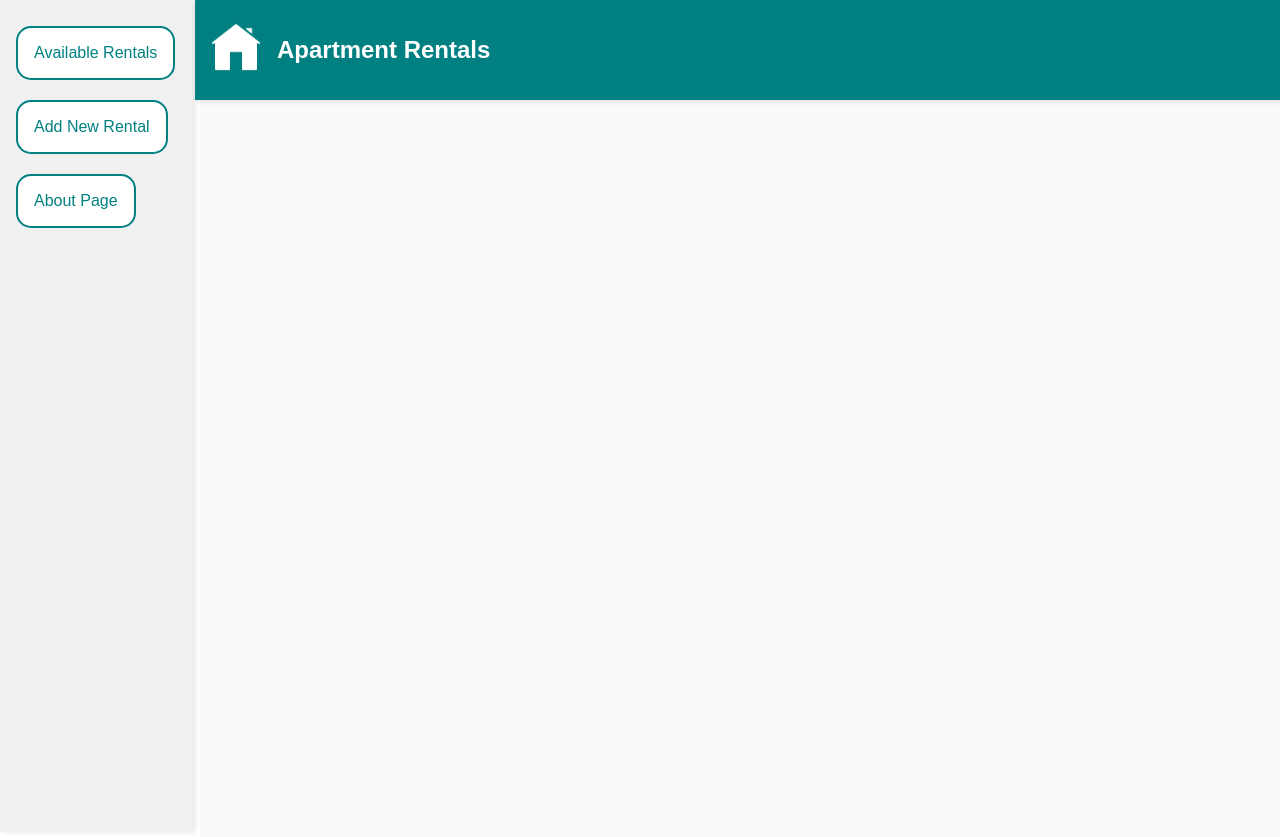
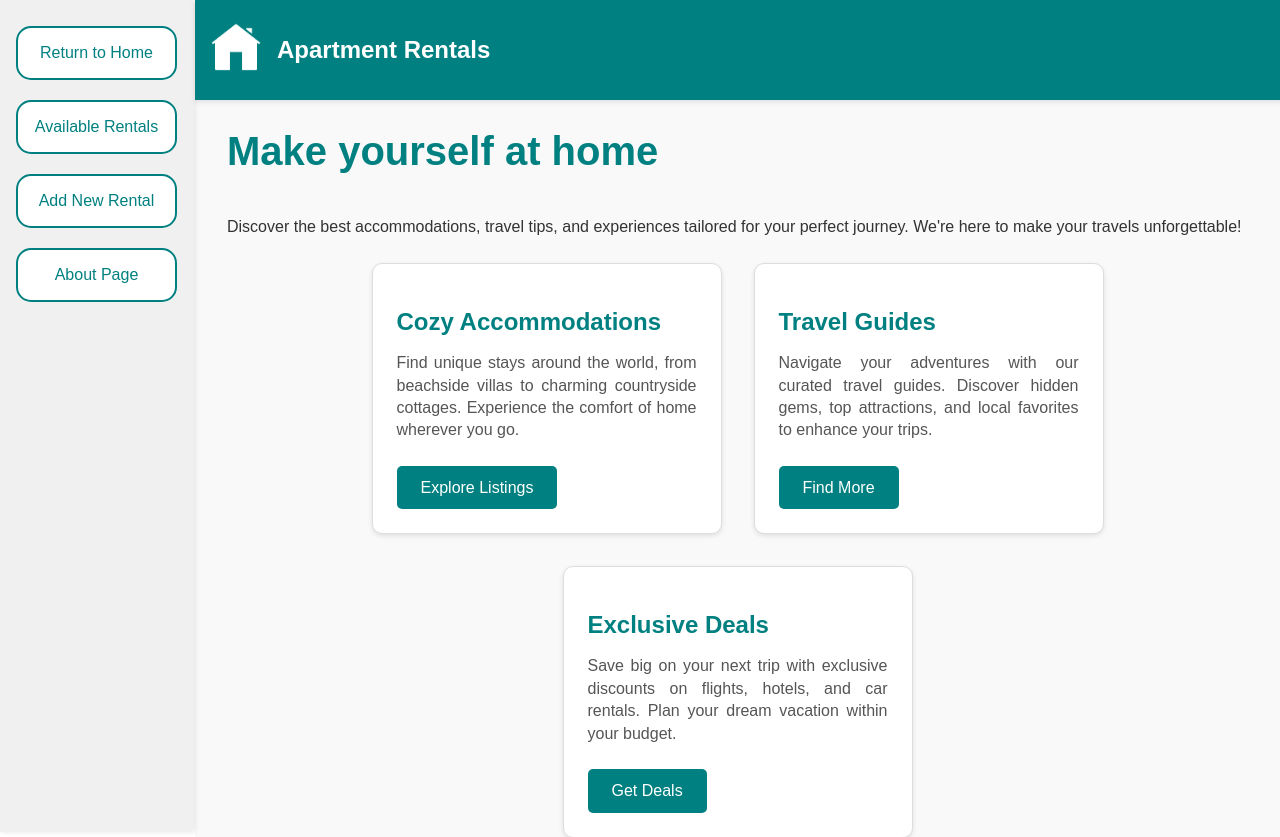
Before and after one commit to paulroar/React-project, a React (Vite) app in the folder my-react-app/: page / in a window 1280 px wide. Shown: the top 837 px of the page. Built offline with nearby package versions, Linux system fonts and the light colour scheme.

Commit message:
Css implemented, About page, Error Page

```diff
--- a/my-react-app/src/App.css
+++ b/my-react-app/src/App.css
@@ -1,3 +1,8 @@
+ p {
+  max-width: 1200px;
+
+
+ }
   /* Navbar Styles */
 .navbar {
   display: flex;
@@ -36,6 +41,7 @@
 
 .sidebar button {
   text-align: center;
+  width: 100%;
   padding: 1em;
   font-size: 16px;
   color: #008080;
--- a/my-react-app/src/App.jsx
+++ b/my-react-app/src/App.jsx
@@ -1,10 +1,12 @@
 import "./App.css";
-import { Routes, Route } from "react-router-dom"; // <== IMPORT
-import Navbar from "./components/Navbar";     // <== IMPORT
-import HomePage from "./pages/HomePage";     // <== IMPORT
+import { Routes, Route } from "react-router-dom";
+import HomePage from "./pages/HomePage";
+import Navbar from "./components/Navbar";
+import NotFoundPage from "./pages/NotFoundPage";
 import SideBar from "./components/SideBar";
 import Footer from "./components/Footer";
 import AllListingPage from "./pages/AllListingPage";
+import AboutPage from "./pages/AboutPage";
 
 
 function App() {
@@ -15,6 +17,8 @@ function App() {
       <Routes>
         <Route path="/" element={ <HomePage /> } />
         <Route path="/listings" element={ <AllListingPage /> } />
+        <Route path="/about" element={ <AboutPage /> } />
+        <Route path="/*" element={<NotFoundPage />} />
       </Routes>
       <Footer />
     </div>
--- a/my-react-app/src/components/Footer.jsx
+++ b/my-react-app/src/components/Footer.jsx
@@ -4,7 +4,7 @@ function Footer() {
   return (
     <footer className="footer">
       <p>
-        <a href="">
+        <a href="https://github.com/paulroar/React-project">
           GitHub Repository
         </a>
       </p>
--- a/my-react-app/src/components/Sidebar.jsx
+++ b/my-react-app/src/components/Sidebar.jsx
@@ -1,9 +1,14 @@
-import { Link, NavLink } from "react-router-dom";
+import { Link } from "react-router-dom";
 
 
 function SideBar() {
   return (
     <nav className="sidebar">
+
+      <Link to="/">
+      <button>Return to Home</button>
+      </Link>
+
       <Link to="/listings">
         <button>Available Rentals</button>
       </Link>
--- /dev/null
+++ b/my-react-app/src/pages/AboutPage.css
@@ -0,0 +1,72 @@
+.about-page {
+    margin-top: 70px;
+    margin-left: 195px;
+    padding: 2em;
+    background-color: #f9f9f9;
+    color: #333;
+    min-height: 100vh;
+  }
+
+  .about-page h1 {
+    font-size: 2.1rem;
+    color: #008080;
+    margin-bottom: 1em;
+  }
+
+  .about-page h2 {
+    font-size: 1.8rem;
+    color: #008080;
+    margin-bottom: 0.6em;
+  }
+  .about-page p {
+    font-size: 1rem;
+    line-height: 1.6;
+    margin-bottom: 1.5em;
+    text-align: justify;
+  }
+
+  .team-links {
+    display: flex;
+    flex-wrap: wrap;
+    gap: 1em;
+  }
+
+  .team-member {
+    text-align: left;
+    background-color: #ffffff;
+    padding: 1em;
+    border: 1px solid #ddd;
+    border-radius: 10px;
+    box-shadow: 0 2px 5px rgba(0, 0, 0, 0.1);
+    width: 300px;
+    box-sizing: border-box;
+  }
+
+  .team-member h2 {
+    font-size: 1.2rem;
+    color: #008080;
+    margin-bottom: 0.5em;
+  }
+
+  .team-member a {
+    display: block;
+    margin: 0.5em 0;
+    text-decoration: none;
+    color: #008080;
+    border: 1px solid #008080;
+    padding: 0.5em;
+    border-radius: 5px;
+    transition: background-color 0.3s;
+  }
+
+  .team-member a:hover {
+    background-color: #e0f7f7;
+  }
+
+  @media (max-width: 768px) {
+    .about-page {
+      margin-left: 195px;
+      padding: 1em;
+    }
+
+  }
--- a/my-react-app/src/pages/AboutPage.jsx
+++ b/my-react-app/src/pages/AboutPage.jsx
@@ -1,6 +1,51 @@
-function AboutPage(){
-    return (
-        <div className=""> This is the about Page</div>
-    )
+import React from "react";
+import "./AboutPage.css";
+
+function AboutPage() {
+  return (
+    <div className="about-page">
+      <h1>Iron Project:</h1>
+      <p>
+      The project consists of a generic replica of a platform that hosts
+      accommodation links. The project's base is a JSON file as a data
+      collector where the information comes from Airbnb.com.
+      </p>
+      <h2>Iron Team:</h2>
+      <p>
+      Paulo and Andres are two aspiring developers at the beginning of
+      their journey in the tech world.
+      </p>
+
+      <p>
+      With creativity as their driving force,
+      they are passionate about coding and constantly seeking opportunities
+       to learn and grow. Together, they share a vision of building a
+       bright and successful future as innovative and impactful developers.
+      </p>
+      <h2>Find them:</h2>
+      <div className="team-links">
+        <div className="team-member">
+          <h2>Paulo</h2>
+          <a href="https://github.com/paulroar" target="_blank" rel="noopener noreferrer">
+            GitHub
+          </a>
+          <a href="https://www.linkedin.com/in/paulo-prado-a2a37157/" target="_blank" rel="noopener noreferrer">
+            LinkedIn
+          </a>
+        </div>
+        <div className="team-member">
+          <h2>Andres</h2>
+          <a href="https://github.com/andres8mtz" target="_blank" rel="noopener noreferrer">
+            GitHub
+          </a>
+          <a href="https://www.linkedin.com/in/" target="_blank" rel="noopener noreferrer">
+            LinkedIn
+          </a>
+        </div>
+      </div>
+
+    </div>
+  );
 }
+
 export default AboutPage;
--- a/my-react-app/src/pages/AllListingPage.css
+++ b/my-react-app/src/pages/AllListingPage.css
@@ -4,6 +4,12 @@
     padding: 2em;
     background-color: #f9f9f9;
     color: #333;
+  }
+
+  .listings h1 {
+    font-size: 2.5rem;
+    color: #008080;
+    margin-bottom: 0.8em;
   }
 
   /* Grid Layout */
--- /dev/null
+++ b/my-react-app/src/pages/HomePage.css
@@ -0,0 +1,86 @@
+.home-p {
+    margin-top: 70px;
+    margin-left: 195px;
+    padding: 2em;
+    background-color: #f9f9f9;
+    color: #333;
+    min-height: 100vh;
+
+  }
+
+  .home-p h1 {
+    font-size: 2.5rem;
+    color: #008080;
+    margin-bottom: 1em;
+  }
+
+  .home-p p {
+    font-size: 1.2rem;
+    font-size: 1rem;
+    line-height: 1.6;
+    margin-bottom: 1.5em;
+    text-align: justify;
+  }
+
+  .home-content {
+    display: flex;
+    flex-wrap: wrap;
+    justify-content: center;
+    gap: 2em;
+  }
+
+  .card {
+    background-color: white;
+    border: 1px solid #ddd;
+    border-radius: 10px;
+    padding: 1.5em;
+    max-width: 300px;
+    box-shadow: 0 2px 5px rgba(0, 0, 0, 0.1);
+    transition: transform 0.3s, box-shadow 0.3s;
+  }
+
+  .card:hover {
+    transform: translateY(-5px);
+    box-shadow: 0 4px 10px rgba(0, 0, 0, 0.2);
+  }
+
+  .card h2 {
+    font-size: 1.5rem;
+    color: #008080;
+    margin-bottom: 0.5em;
+  }
+
+  .card p {
+    font-size: 1rem;
+    line-height: 1.4;
+    color: #555;
+  }
+
+  .card link {
+    display: inline-block;
+    margin-top: 1em;
+    color: #008080;
+    text-decoration: none;
+    font-weight: bold;
+  }
+
+  .card a:hover {
+    text-decoration: underline;
+  }
+
+  /* Responsividade */
+  @media (max-width: 768px) {
+    .home-p {
+      margin-left: 195px;
+      padding: 1em;
+    }
+
+    .home-content {
+      flex-direction: column;
+      align-items: center;
+    }
+
+    .card {
+      max-width: 100%;
+    }
+  }
--- a/my-react-app/src/pages/HomePage.jsx
+++ b/my-react-app/src/pages/HomePage.jsx
@@ -1,11 +1,52 @@
-
+import React from "react";
+import { Link } from "react-router-dom";
+import "./HomePage.css";
 
 function HomePage() {
-    return (
-      <div className="home">
-        <h1>Available Listings</h1>
+  return (
+    <div className="home-p">
+      <h1>Make yourself at home</h1>
+      <p>
+        Discover the best accommodations, travel tips, and experiences tailored
+        for your perfect journey. We're here to make your travels unforgettable!
+      </p>
+      <div className="home-content">
+        <div className="card">
+          <h2>Cozy Accommodations</h2>
+          <p>
+            Find unique stays around the world, from beachside villas to
+            charming countryside cottages. Experience the comfort of home
+            wherever you go.
+          </p>
+          <Link to="/listings" className="home-link">
+            Explore Listings
+          </Link>
+        </div>
+        <div className="card">
+          <h2>Travel Guides</h2>
+          <p>
+            Navigate your adventures with our curated travel guides. Discover
+            hidden gems, top attractions, and local favorites to enhance your
+            trips.
+          </p>
+          <Link to="/listings" className="home-link">
+            Find More
+          </Link>
+        </div>
+        <div className="card">
+          <h2>Exclusive Deals</h2>
+          <p>
+            Save big on your next trip with exclusive discounts on flights,
+            hotels, and car rentals. Plan your dream vacation within your
+            budget.
+          </p>
+          <Link to="/listings" className="home-link">
+            Get Deals
+          </Link>
+        </div>
       </div>
-    );
-  }
+    </div>
+  );
+}
 
-  export default HomePage;
+export default HomePage;
--- /dev/null
+++ b/my-react-app/src/pages/NotFoundPage.css
@@ -0,0 +1,47 @@
+.not-found {
+    display: flex;
+    flex-direction: column;
+    align-items: center;
+    justify-content: center;
+    height: 100vh;
+    text-align: center;
+    background-color: #f9f9f9;
+    color: #333;
+  }
+
+  .not-found h1 {
+    font-size: 5rem;
+    color: #ff4d4d;
+    margin: 0;
+  }
+
+  .not-found h2 {
+    font-size: 2rem;
+    margin: 1em 0;
+  }
+
+  .not-found p {
+    font-size: 1.2rem;
+    margin-bottom: 1.5em;
+  }
+
+  .home-link {
+    display: inline-block;
+    padding: 0.8em 1.5em;
+    font-size: 1rem;
+    color: white;
+    background-color: #008080;
+    text-decoration: none;
+    border-radius: 5px;
+    transition: background-color 0.3s;
+  }
+
+  .home-link:hover {
+    background-color: #005757;
+  }
+  @media (max-width: 768px) {
+    .not-found {
+      margin-left: 195px;
+      padding: 1em;
+    }
+  }
--- /dev/null
+++ b/my-react-app/src/pages/NotFoundPage.jsx
@@ -0,0 +1,19 @@
+import React from "react";
+import { Link } from "react-router-dom";
+import "./NotFoundPage.css";
+
+function NotFoundPage() {
+
+    return (
+        <div className="not-found">
+        <h1>404</h1>
+        <h2>Page Not Found</h2>
+        <p>Sorry, the page you are looking for does not exist.</p>
+        <Link to="/" className="home-link">
+        Return to Home
+        </Link>
+        </div>
+    );
+    }
+
+export default NotFoundPage;
```
